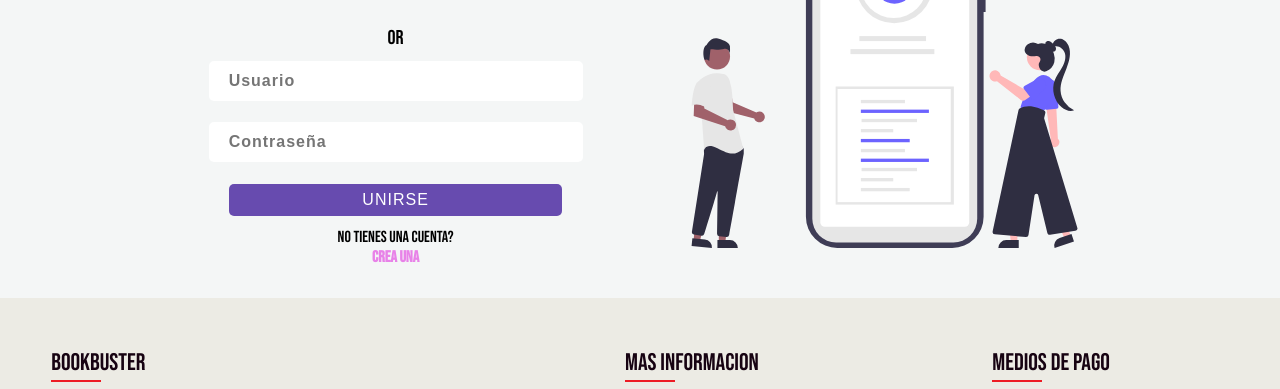
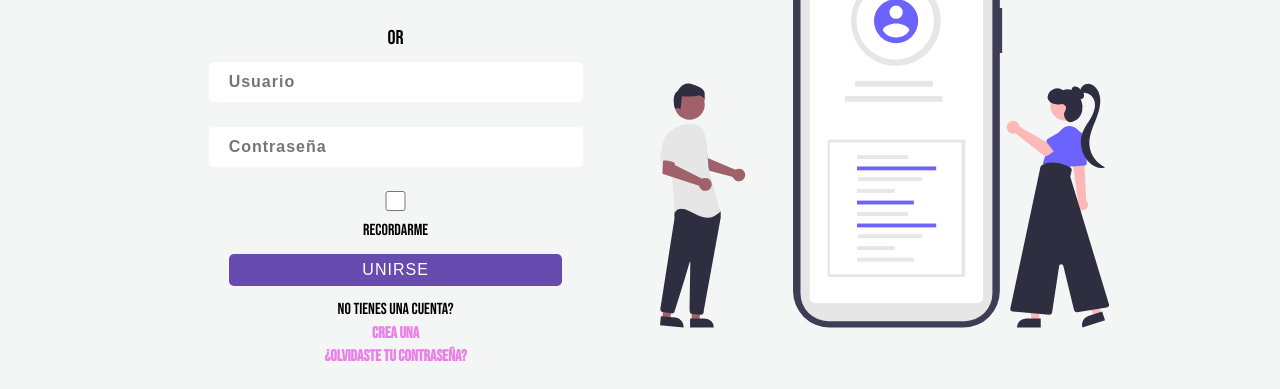
Before and after one commit to Ema-nunez/Grupo11_Bookbuster_Sprint2, a website: page views/login.html in a window 1280 px wide. Shown: the part 306-695 px from the top of the page. Drawn offline with Linux system fonts and the light colour scheme; files whose address does not match are found by name.

Commit message:
finalizado de login y register

```diff
--- a/public/css/styles.css
+++ b/public/css/styles.css
@@ -402,7 +402,7 @@ article div.main-product input{
     color:#F4F6F6;
     outline: none;
     border: 1px solid #18a999;
-    border-radius: 10px;
+    border-radius: 5px;
     transition:all 480ms;
     cursor:pointer;
 }
@@ -596,7 +596,7 @@ section.copyright p{
 }
 
 .formulario{
-    height: 55%;
+    height: 80%;
     width: 85%;
     display: flex;
     flex-direction: column;
@@ -922,7 +922,7 @@ section.copyright p{
     }
     .login-container{
         width: 100%;
-        height: 400px;
+        height: 500px;
     }
     .login-info-container{
         width: 50%;
--- a/views/login.html
+++ b/views/login.html
@@ -73,9 +73,14 @@
           <form class="formulario">
             <input type="text" placeholder="Usuario" />
             <input type="password" placeholder="Contraseña" />
+            <div class="recordarme">
+              <input type="checkbox" name="recordarme">Recordarme
+            </div>
+
             <button type="submit">Unirse</button>
             <p>No tienes una cuenta?</p>
             <a href="/register">Crea Una</a>
+            <a href="#">¿Olvidaste tu contraseña?</a>
           </form>
         </div>
         <img class="image-container" src="images/login.svg" alt="login" />
```
